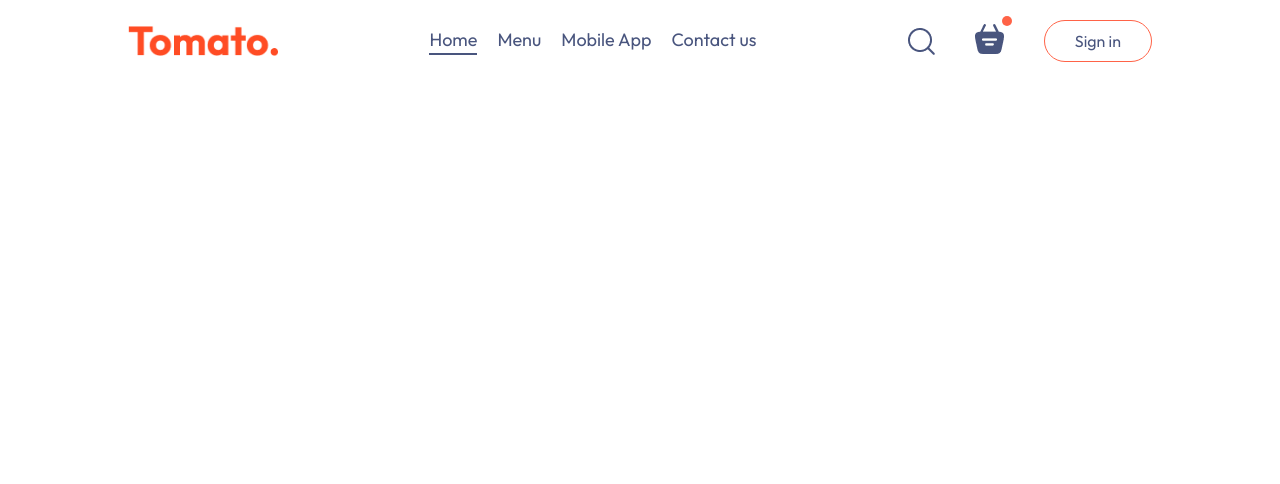
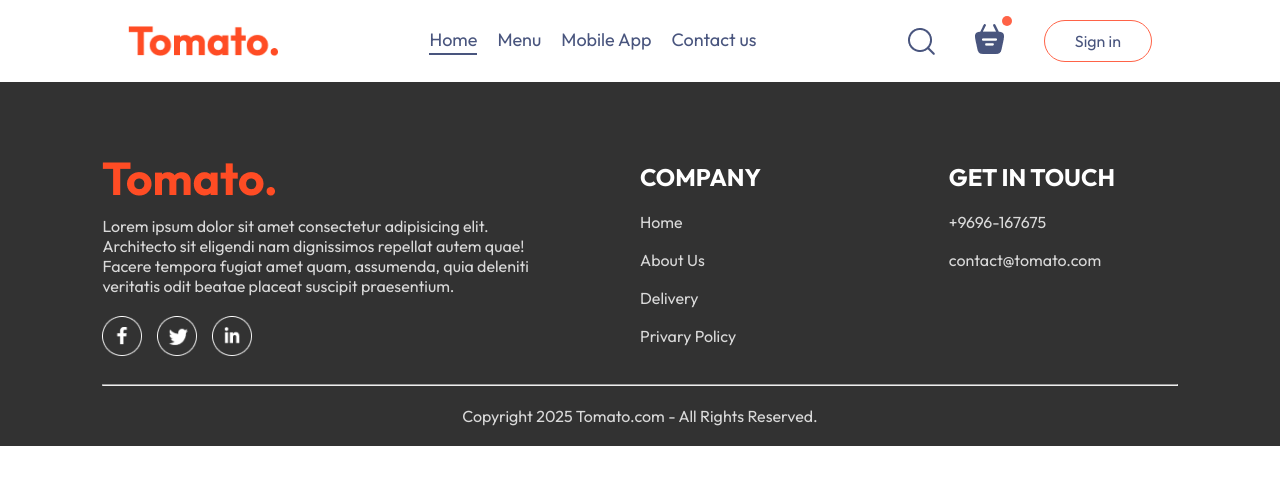
Before and after one commit to rayhan-fardous/food-delivery-service, a React (Vite) app in the folder frontend/: page /order in a window 1280 px wide. Shown: the top 484 px of the page. Built offline with nearby package versions, Linux system fonts and the light colour scheme.

Commit message:
Footer Component

```diff
--- a/frontend/src/App.jsx
+++ b/frontend/src/App.jsx
@@ -4,9 +4,11 @@
 import Home from './pages/Home/Home'
 import Cart from './pages/Cart/Cart'
 import PlaceOrder from './pages/PlaceOrder/PlaceOrder'
+import Footer from './components/Footer/Footer'
 
 const App = () => {
   return (
+    <>
     <div className='app'>
       <Navbar/>
       <Routes>
@@ -15,7 +17,8 @@
         <Route path='/order' element={<PlaceOrder/>} />
       </Routes>
     </div>
+    <Footer/>
+    </>
   )
 }
-
 export default App
--- /dev/null
+++ b/frontend/src/components/Footer/Footer.css
@@ -0,0 +1,38 @@
+.footer{
+  color: #d9d9d9;
+  background-color: #323232;
+  display: flex;
+  flex-direction: column;
+  align-items: center;
+  padding: 20px 8vw;
+  padding-top: 80px;
+}
+.footer-content{
+  width: 100%;
+  display: grid;
+  grid-template-columns: 2fr 1fr 1fr;
+  gap: 80px;
+}
+.footer-content-left, .footer-content-right, .footer-content-center{
+  display: flex;
+  flex-direction: column;
+  align-items: start;
+  gap: 20px;
+}
+.footer-content-left li, .footer-content-right li, .footer-content-center li {
+  list-style: none;
+  margin-bottom: 18px;
+}
+.footer-content-right h2, .footer-content-center h2 {
+  color: white;
+}
+.footer-social-icons img{
+  width: 40px;
+  margin-right: 15px;
+}
+.footer hr{
+  width: 100%;
+  height: 2px;
+  margin: 20px 0;
+  background-color: gray;
+}
--- /dev/null
+++ b/frontend/src/components/Footer/Footer.jsx
@@ -0,0 +1,40 @@
+import React from 'react'
+import './Footer.css'
+import { assets } from '../../assets/assets'
+const Footer = () => {
+  return (
+    <div className='footer' id='footer'>
+      <div className="footer-content">
+        <div className="footer-content-left">
+          <img src={assets.logo} alt="" />
+          <p>Lorem ipsum dolor sit amet consectetur adipisicing elit. Architecto sit eligendi nam dignissimos repellat autem quae! Facere tempora fugiat amet quam, assumenda, quia deleniti veritatis odit beatae placeat suscipit praesentium.</p>
+          <div className="footer-social-icons">
+            <img src={assets.facebook_icon} alt="" />
+            <img src={assets.twitter_icon} alt="" />
+            <img src={assets.linkedin_icon} alt="" />
+          </div>
+        </div>
+        <div className="footer-content-center">
+          <h2>COMPANY</h2>
+          <ul>
+            <li>Home</li>
+            <li>About Us</li>
+            <li>Delivery</li>
+            <li>Privary Policy</li>
+          </ul>
+        </div>
+        <div className="footer-content-right">
+          <h2>GET IN TOUCH</h2>
+          <ul>
+            <li>+9696-167675</li>
+            <li>contact@tomato.com</li>
+          </ul>
+        </div>
+      </div>
+      <hr/>
+      <p className='footer-copyright'>Copyright 2025 Tomato.com - All Rights Reserved.</p>
+    </div>
+  )
+}
+
+export default Footer
```
